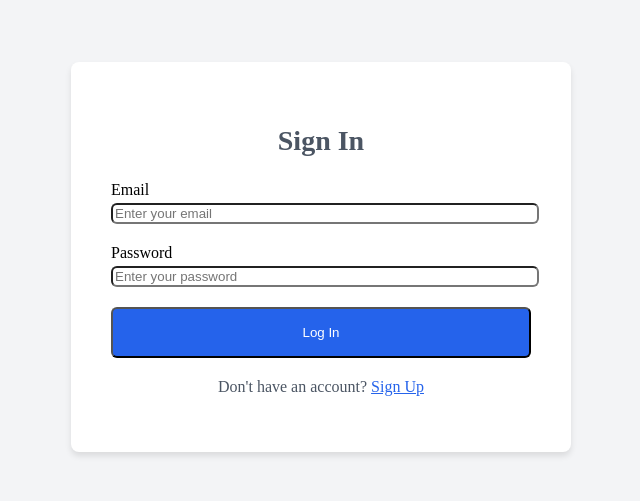
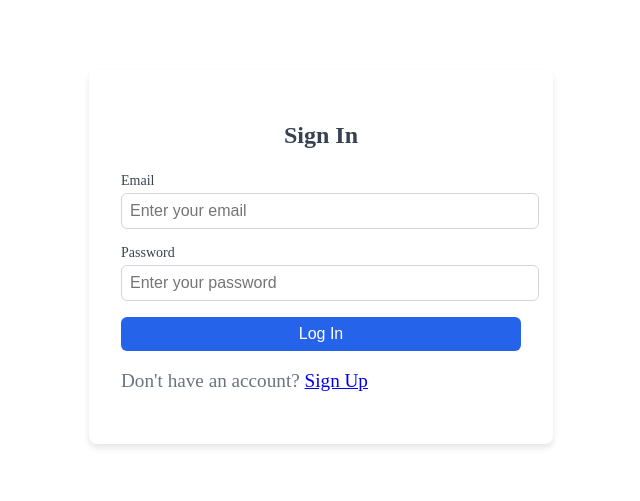
Before and after one commit to tsheylha/library-management-frontend, an Angular app: page / in a window 1280 px wide. Shown: the part 151-652 px from the top of the page, without its empty margins (319-959 px from the left). Built offline with nearby package versions, Linux system fonts and the light colour scheme.

Commit message:
LMS-5: Modify the signup and login form

```diff
--- a/src/app/login/login.component.css
+++ b/src/app/login/login.component.css
@@ -1,105 +1,82 @@
-/* Basic reset for body and html */
-body, html {
-    margin: 0;
-    padding: 0;
-    font-family: 'Inter', sans-serif;
-    height: 100%;
-    background-color: #f3f4f6; /* Light background */
+.min-h-screen {
+  min-height: 100vh;
+  display: flex;
+  align-items: center;
+  justify-content: center;
 }
-  .min-h-screen {
-    display: flex;
-    justify-content: center;
-    align-items: center;
-    height: 100vh; /* Full height of the viewport */
-    background-color: #f3f4f6;
+
+/* Form Container */
+.bg-white {
+  background: #fff;
+  border-radius: 0.5rem;
+  box-shadow: 0 4px 6px rgba(0, 0, 0, 0.1);
+  padding: 2rem;
+  max-width: 400px;
+  width: 100%;
 }
-  .bg-white {
-    background-color: #ffffff;
-    box-shadow: 0 4px 6px rgba(0, 0, 0, 0.1);
-    border-radius: 8px;
-    padding: 2.5rem; /* Increased padding for a larger form */
-    width: 100%;
-    max-width: 500px; /* Increased max-width for a larger form */
-    box-sizing: border-box;
-  }
+
+/* Headings */
 .text-2xl {
+  font-size: 1.5rem;
+  font-weight: bold;
+  color: #374151;
   text-align: center;
-    font-size: 1.75rem; /* Slightly larger font size */
-    font-weight: 700;
-    color: #4b5563;
   margin-bottom: 1.5rem;
 }
-  .mb-4 {
-    margin-bottom: 1.25rem; /* Increased margin for more spacing */
+
+/* Form Fields */
+input {
+  width: 100%;
+  border: 1px solid #d1d5db;
+  border-radius: 0.375rem;
+  padding: 0.5rem;
+  font-size: 1rem;
+  color: #374151;
 }
-  .input {
-    width: 100%;
-    padding: 1rem; /* Increased padding for larger input fields */
-    border: 1px solid #d1d5db;
-    border-radius: 0.375rem; /* Rounded corners */
-    font-size: 1rem; /* Slightly larger font size */
-    color: #333;
-    outline: none;
-    box-shadow: none;
-    transition: border-color 0.3s ease;
+label {
+  font-size: 0.875rem;
+  font-weight: 500;
+  color: #374151;
+  margin-bottom: 0.25rem;
+  display: block;
 }
 
-  .input:focus {
-    border-color: #2563eb;
-    box-shadow: 0 0 0 2px rgba(59, 130, 246, 0.5);
-  }
-  .text-sm {
-    font-size: 1rem; /* Slightly larger font size */
+.mb-4 {
+  margin-bottom: 1rem;
 }
 
+/* Error Messages */
 .text-red-500 {
   color: #ef4444;
+  font-size: 0.875rem;
+  margin-top: 0.25rem;
+  text-align: center;
 }
 
-  .mt-1 {
-    margin-top: 0.25rem;
-  }
-  .error-message {
-    color: #ef4444;
-    font-size: 1rem; /* Slightly larger font size */
-    margin-top: 0.5rem;
-  }
-  .w-full {
+/* Button */
+button {
   width: 100%;
-  }
-  .bg-blue-600 {
-    background-color: #2563eb;
-  }
-  .text-white {
+  background: #2563eb;
   color: white;
-  }
-  .py-2 {
-    padding-top: 1rem; /* Increased padding for a larger button */
-    padding-bottom: 1rem;
-  }
-  .rounded-md {
-    border-radius: 0.375rem; /* Rounded corners */
-  }
-  .hover\:bg-blue-700:hover {
-    background-color: #1d4ed8;
-  }
-  .focus\:outline-none:focus {
-    outline: none;
-  }
-  .text-center {
-    text-align: center;
-  }
-  .mt-4 {
-    margin-top: 1.25rem; /* Increased margin for more spacing */
-  }
-  .text-gray-600 {
-    color: #4b5563;
+  padding: 0.5rem;
+  font-size: 1rem;
+  border-radius: 0.375rem;
+  border: none;
+  cursor: pointer;
+  transition: background-color 0.3s ease;
 }
 
-  .text-blue-600 {
-    color: #2563eb;
+button:hover {
+  background: #1e40af;
 }
 
-  .hover\:underline:hover {
-    text-decoration: underline;
+button:focus {
+  outline: none;
+  box-shadow: 0 0 0 2px rgba(37, 99, 235, 0.3);
 }
+
+/* Footer Links */
+.text-gray-600 {
+  font-size: 1.2rem;
+  color: #6b7280;
+}
--- a/src/app/login/login.component.html
+++ b/src/app/login/login.component.html
@@ -10,7 +10,7 @@
           id="email"
           formControlName="email"
           type="email"
-          class="mt-1 block w-full rounded-md border-gray-300 shadow-sm focus:ring-blue-500 focus:border-blue-500 sm:text-sm"
+          class="w-full border-gray-300 text-gray-700 py-2 rounded-md focus:ring-gray-500 focus:border-gray-500"
           placeholder="Enter your email">
         <div *ngIf="submitted && f['email'].errors" class="text-sm text-red-500 mt-1">
           <small *ngIf="f['email'].errors['required']">Email is required</small>
@@ -25,7 +25,7 @@
           id="password"
           formControlName="password"
           type="password"
-          class="mt-1 block w-full rounded-md border-gray-300 shadow-sm focus:ring-blue-500 focus:border-blue-500 sm:text-sm"
+          class="w-full border-gray-300 text-gray-700 py-2 rounded-md focus:ring-gray-500 focus:border-gray-500"
           placeholder="Enter your password">
         <div *ngIf="submitted && f['password'].errors" class="text-sm text-red-500 mt-1">
           <small *ngIf="f['password'].errors['required']">Password is required</small>
--- a/src/app/signup/signup.component.css
+++ b/src/app/signup/signup.component.css
@@ -1,141 +1,82 @@
-/* Basic reset for body and html */
-body, html {
-    margin: 0;
-    padding: 0;
-    font-family: 'Inter', sans-serif;
-    height: 100%;
-    background-color: #f3f4f6; /* Light background */
+/* General Styles */
+.min-h-screen {
+  min-height: 100vh;
+  display: flex;
+  align-items: center;
+  justify-content: center;
 }
 
-  /* The wrapper that centers the form box */
-  .min-h-screen {
-    display: flex;
-    justify-content: center;
-    align-items: center;
-    height: 100vh; /* Full height of the viewport */
-    background-color: #f3f4f6;
+/* Form Container */
+.bg-white {
+  background-color: #fff;
+  border-radius: 0.5rem;
+  box-shadow: 0 4px 6px rgba(0, 0, 0, 0.1);
+  padding: 2rem;
+  max-width: 400px;
+  width: 100%;
 }
 
-  /* The actual form box */
-  .bg-white {
-    background-color: #ffffff;
-    box-shadow: 0 4px 6px rgba(0, 0, 0, 0.1);
-    border-radius: 8px;
-    padding: 2.5rem; /* Increased padding for a larger form */
-    width: 100%;
-    max-width: 500px; /* Increased max-width for a larger form */
-    box-sizing: border-box;
-  }
-
-  /* Form title styling */
+/* Form Headings */
 .text-2xl {
+  font-size: 1.5rem;
+  font-weight: bold;
+  color: #374151;
   text-align: center;
-    font-size: 1.75rem; /* Slightly larger font size */
-    font-weight: 700;
-    color: #4b5563;
   margin-bottom: 1.5rem;
 }
 
-  /* Style for form fields */
-  .mb-4 {
-    margin-bottom: 1.25rem; /* Increased margin for more spacing */
+/* Form Fields */
+input {
+  width: 100%;
+  border: 1px solid #d1d5db;
+  border-radius: 0.375rem;
+  padding: 0.5rem;
+  font-size: 1rem;
+  color: #374151;
 }
 
-  .input {
-    width: 100%;
-    padding: 1rem; /* Increased padding for larger input fields */
-    border: 1px solid #d1d5db;
-    border-radius: 0.375rem; /* Rounded corners */
-    font-size: 1rem; /* Slightly larger font size */
-    color: #333;
+input:focus {
   outline: none;
-    box-shadow: none;
-    transition: border-color 0.3s ease;
+  border-color: #6366f1;
+  box-shadow: 0 0 0 2px rgba(99, 102, 241, 0.3);
 }
 
-  .input:focus {
-    border-color: #2563eb;
-    box-shadow: 0 0 0 2px rgba(59, 130, 246, 0.5);
+label {
+  font-size: 0.875rem;
+  font-weight: 500;
+  color: #374151;
+  margin-bottom: 0.25rem;
+  display: block;
 }
 
-  /* Error messages */
-  .text-sm {
-    font-size: 1rem; /* Slightly larger font size */
+.mb-4 {
+  margin-bottom: 1rem;
 }
 
+/* Validation Errors */
 .text-red-500 {
   color: #ef4444;
-  }
-
-  .mt-1 {
+  font-size: 0.875rem;
   margin-top: 0.25rem;
 }
 
-  .error-message {
-    color: #ef4444;
-    font-size: 1rem; /* Slightly larger font size */
-    margin-top: 0.5rem;
+/* Submit Button */
+button {
+  width: 100%;
+  background-color: #2563eb;
+  color: white;
+  padding: 0.8rem;
+  font-size: 1rem;
+  border-radius: 0.375rem;
+  border: none;
+  cursor: pointer;
+  transition: background-color 0.3s ease;
 }
 
-  /* Submit Button */
-  .w-full {
-    width: 100%;
+button:hover {
+  background-color: #1e40af;
 }
-
-  .bg-blue-600 {
-    background-color: #2563eb;
+.text-gray-600 {
+  font-size: 1.2rem;
+  color: #6b7280;
 }
-
-  .text-white {
-    color: white;
-  }
-
-  .py-2 {
-    padding-top: 1rem; /* Increased padding for a larger button */
-    padding-bottom: 1rem;
-  }
-
-  .rounded-md {
-    border-radius: 0.375rem; /* Rounded corners */
-  }
-
-  .hover\:bg-blue-700:hover {
-    background-color: #1d4ed8;
-  }
-
-  .focus\:outline-none:focus {
-    outline: none;
-  }
-
-  /* Error Message Center */
-  .text-center {
-    text-align: center;
-  }
-
-  .mt-4 {
-    margin-top: 1.25rem; /* Increased margin for more spacing */
-  }
-
-  .text-sm {
-    font-size: 1rem; /* Slightly larger font size */
-  }
-
-  .text-red-500 {
-    color: #ef4444;
-  }
-
-  .text-gray-600 {
-    color: #4b5563;
-  }
-
-  .text-blue-600 {
-    color: #2563eb;
-  }
-
-  .hover\:underline:hover {
-    text-decoration: underline;
-  }
-
-  .mt-4 {
-    margin-top: 1.25rem; /* Increased margin for more spacing */
-  }
```
Also changed, not shown: src/app/signup/signup.component.html (+15 -12 lines), src/assets/img/th.jpg (added). Lines whose indentation alone changed are shown as unchanged.
